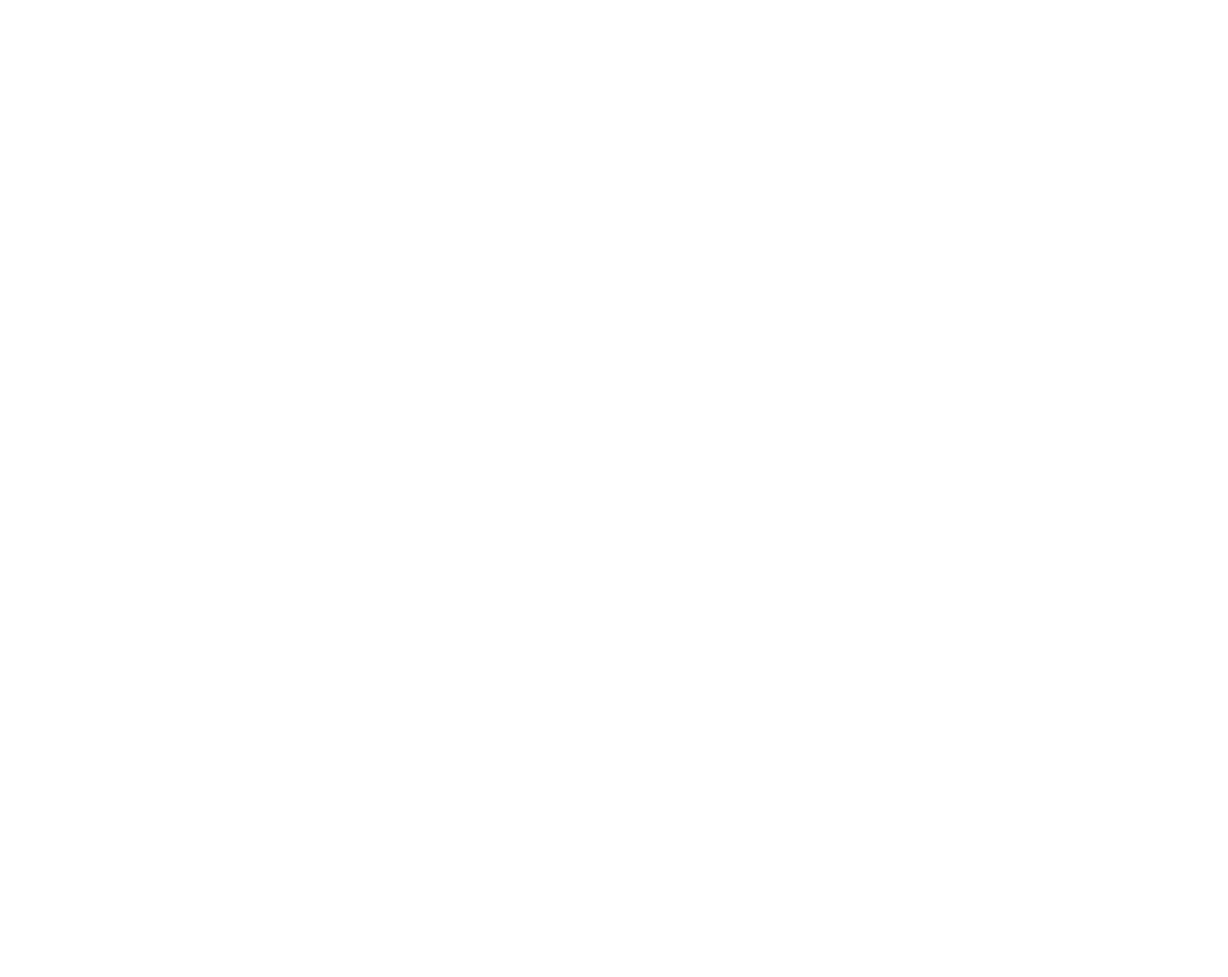
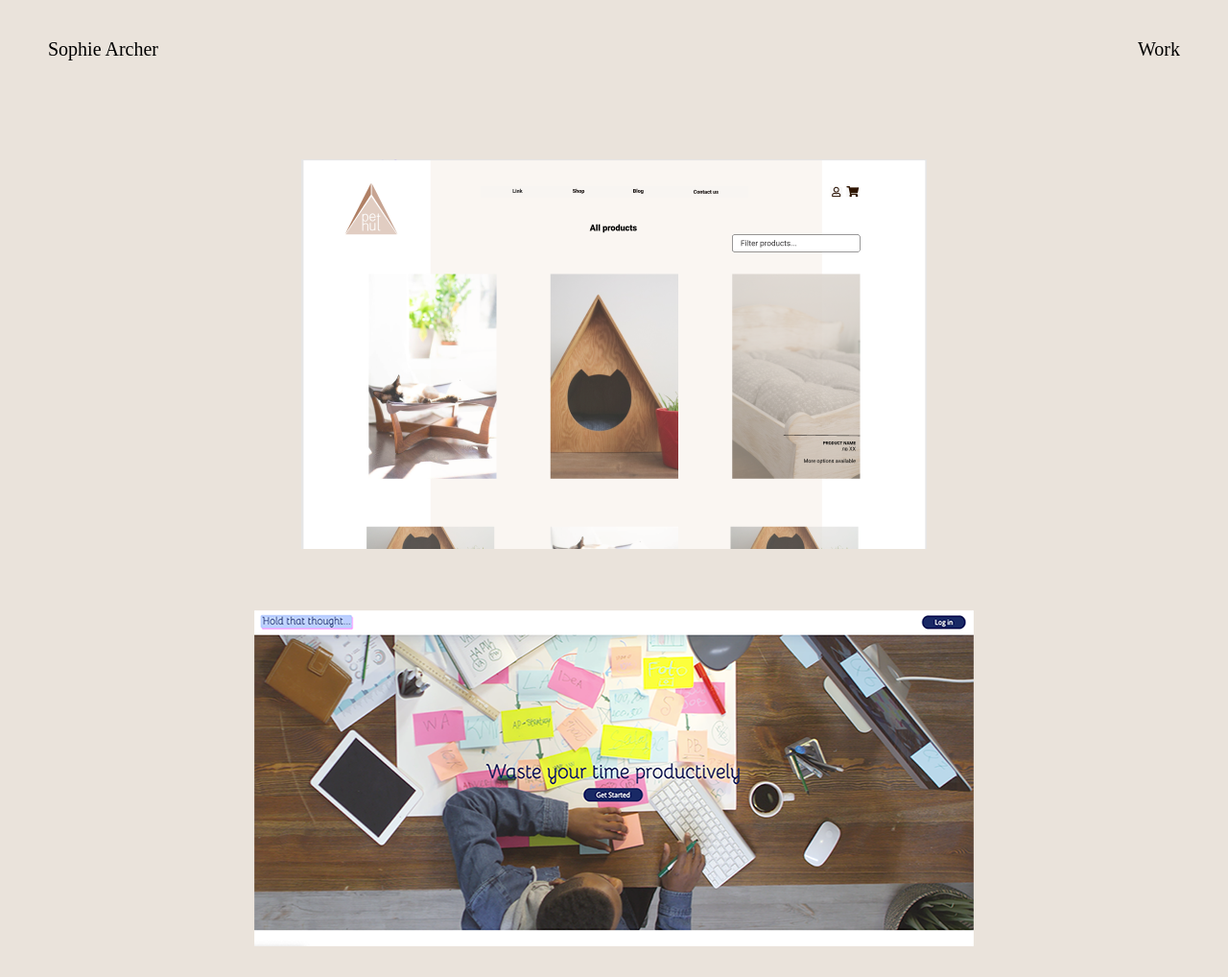
Before and after one commit to sopharc/sa-portfolio, a plain HTML site: page work.html in a window 1280 px wide. Shown: the whole page at 96% size. Before the commit the page ends 800 px from the top, so only its background shows below. Drawn offline with Linux system fonts and the light colour scheme.

Commit message:
header added

```diff
--- a/app/scss/_header.scss
+++ b/app/scss/_header.scss
@@ -0,0 +1,12 @@
+a {
+  text-decoration: none;
+  padding: 10px;
+  color: black;
+}
+
+.header {
+  font-size: 0.2em;
+  padding: 1.4em;
+  padding-left: 2em;
+  padding-right: 2em;
+}
--- a/app/scss/_index.scss
+++ b/app/scss/_index.scss
@@ -5,4 +5,15 @@
   width: 50%;
   max-width: 480px;
   max-height: 525px;
+  margin-top: 0.8em;
 }
+
+.portfolio-box {
+  padding-top: 2.5%;
+}
+
+.portfolio-image {
+  display: flex;
+  justify-content: center;
+  padding: 2.5%;
+}
--- a/index.html
+++ b/index.html
@@ -7,7 +7,7 @@
   <meta http-equiv="X-UA-Compatible" content="IE=edge">
   <meta name="viewport" content="width=device-width, initial-scale=1.0">
   <title>Sophie Archer</title>
-  <link rel="stylesheet" href="/app/scss/style.scss">
+  <link rel="stylesheet" href="app/scss/style.css">
 </head>
 
 
@@ -21,7 +21,6 @@
         <span></span>
         <span></span>
         <span></span>
-        <a href="about.html">About</a>
         <a href="work.html">Work</a>
       </a>
     </nav>
--- a/work.html
+++ b/work.html
@@ -0,0 +1,40 @@
+<!DOCTYPE html>
+<html lang="en">
+
+<head>
+  <meta charset="UTF-8">
+  <meta http-equiv="X-UA-Compatible" content="IE=edge">
+  <meta name="viewport" content="width=device-width, initial-scale=1.0">
+  <link rel="stylesheet" href="app/scss/style.css">
+  <title>Work</title>
+</head>
+
+<body>
+  <header class="header">
+    <nav class="flex flex-jc-sb">
+      <a href="/" class="header__logo">Sophie Archer</a>
+
+      <a href="#" class="header__menu">
+        <span></span>
+        <span></span>
+        <span></span>
+        <a href="work.html">Work</a>
+      </a>
+    </nav>
+  </header>
+
+  <div class="portfolio-box">
+    <div class="portfolio-image">
+      <img src="app/images/pethut.png" alt="">
+    </div>
+    <div class="portfolio-image">
+      <img src="app/images/thought.png" alt="">
+    </div>
+
+    <div class="portfolio-text">
+    </div>
+  </div>
+
+</body>
+
+</html>
```
Also changed, not shown: about.html (deleted), app/scss/_globals.scss (line endings or trailing spaces), app/scss/style.css, 1 other file.
